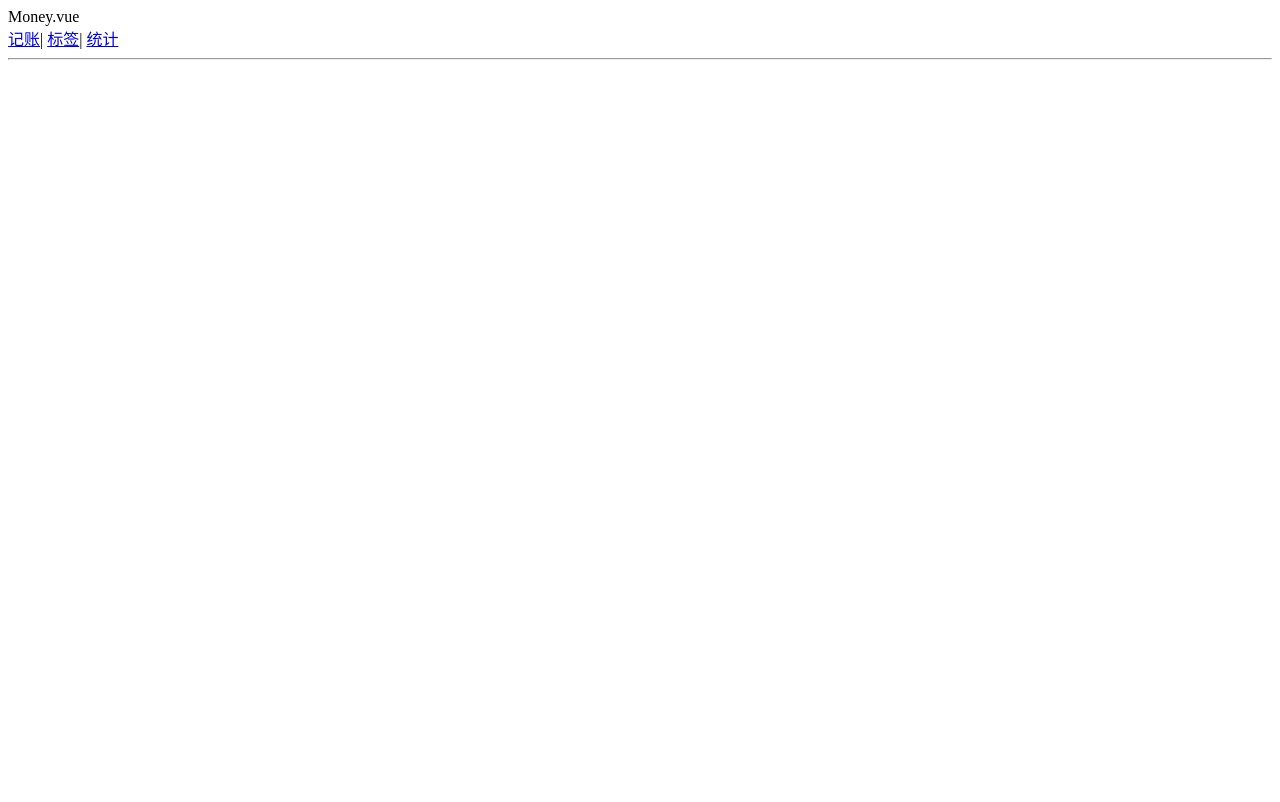
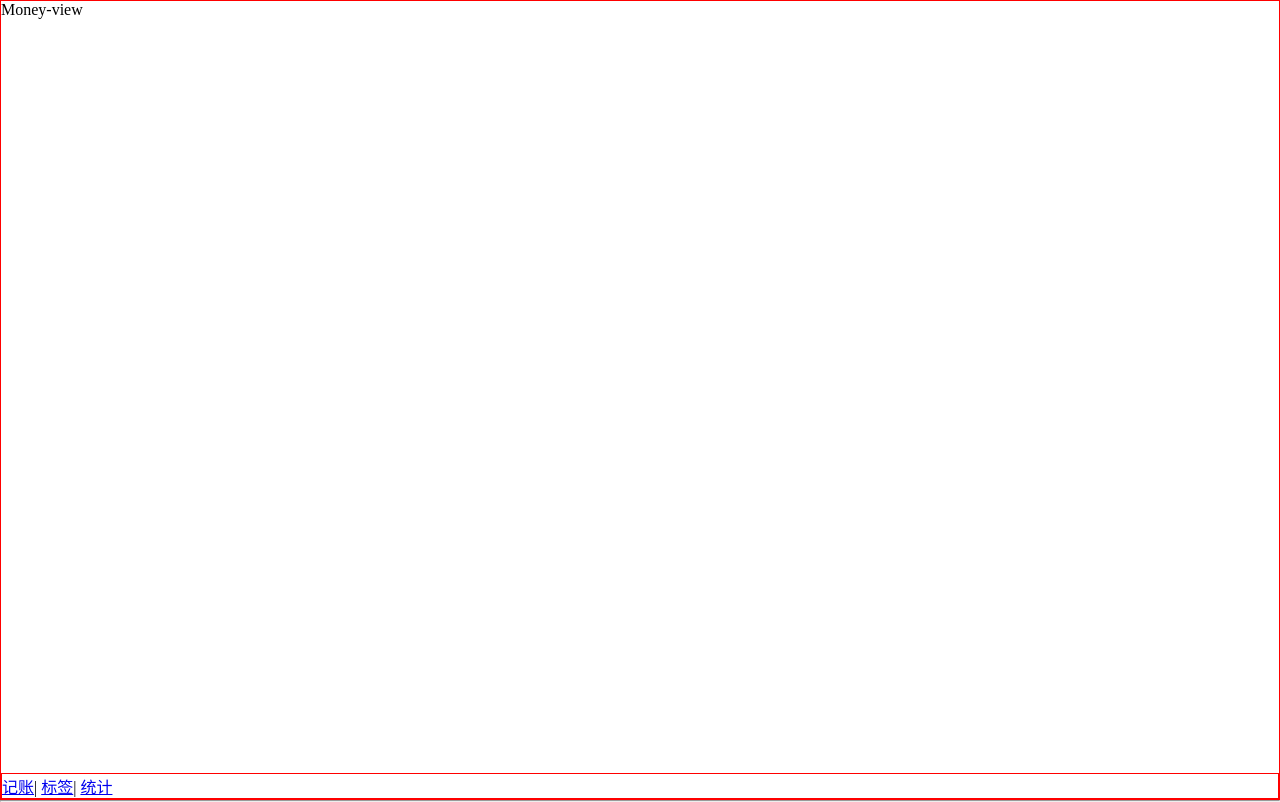
Before and after one commit to meijianxiao/wangcai, a Vue app: page /#/money in a window 1280 px wide. Built offline with nearby package versions, Linux system fonts and the light colour scheme.

Commit message:
添加 <Layout/>

```diff
--- a/src/App.vue
+++ b/src/App.vue
@@ -6,6 +6,9 @@
 </template>
 
 <style lang="scss">
+*{
+  margin: 0;padding: 0;box-sizing: border-box;
+}
 #app {
   font-family: Avenir, Helvetica, Arial, sans-serif;
   -webkit-font-smoothing: antialiased;
--- /dev/null
+++ b/src/components/Layout.vue
@@ -0,0 +1,29 @@
+<template>
+  <div class="nav-wrapper">
+    <div class="content">
+      <slot/>
+    </div>
+    <Nav/>
+  </div>
+</template>
+
+<script lang="ts">
+export default {
+  name: 'Layout'
+}
+
+</script>
+
+<style lang="scss" scoped>
+.nav-wrapper {
+  border: 1px solid red;
+  display: flex;
+  flex-direction: column;
+  height: 100vh;
+}
+
+.content {
+  overflow: auto;
+  flex-grow: 1;
+}
+</style>
--- a/src/components/Nav.vue
+++ b/src/components/Nav.vue
@@ -1,5 +1,5 @@
 <template>
-  <div>
+  <div class="nav">
     <router-link to="/money">记账</router-link>|
     <router-link to="/labels">标签</router-link>|
     <router-link to="/statistics">统计</router-link>
@@ -13,5 +13,7 @@ export default {
 </script>
 
 <style lang="scss" scoped>
-
+  .nav{
+    border: 1px solid red;
+  }
 </style>
--- a/src/main.ts
+++ b/src/main.ts
@@ -4,10 +4,11 @@ import './registerServiceWorker'
 import router from './router'
 import store from './store'
 import Nav from "@/components/Nav.vue";
-
+import Layout from "@/components/Layout.vue";
 Vue.config.productionTip = false
 
 Vue.component('Nav', Nav)
+Vue.component("Layout",Layout)
 new Vue({
     router,
     store,
--- a/src/router/index.ts
+++ b/src/router/index.ts
@@ -1,9 +1,9 @@
 import Vue from 'vue'
 import VueRouter, { RouteConfig } from 'vue-router'
-import Home from '@/views/Home.vue'
 import Money from "@/views/Money.vue";
 import Labels from "@/views/Labels.vue";
 import Statistics from "@/views/Statistics.vue";
+import Notfound from "@/views/Notfound.vue";
 
 Vue.use(VueRouter)
 
@@ -37,6 +37,10 @@ const routes: Array<RouteConfig> = [
   {
     path:'/statistics',
     component:Statistics
+  },
+  {
+    path:"*",
+    component:Notfound
   }
 ]
 
--- a/src/views/Labels.vue
+++ b/src/views/Labels.vue
@@ -1,7 +1,7 @@
 <template>
-  <div>Labels.vue
-    <Nav/>
-  </div>
+  <Layout>
+    Labels.vue
+  </Layout>
 </template>
 
 <script lang="ts">
--- a/src/views/Money.vue
+++ b/src/views/Money.vue
@@ -1,7 +1,7 @@
 <template>
-  <div>Money.vue
-  <Nav/>
-  </div>
+    <Layout>
+      <p>Money-view</p>
+    </Layout>
 </template>
 
 <script lang="ts">
--- /dev/null
+++ b/src/views/Notfound.vue
@@ -0,0 +1,16 @@
+<template>
+  <div>
+    <div>404</div>
+    <div><router-link to="/">返回首页</router-link></div>
+  </div>
+</template>
+
+<script lang="ts">
+export default {
+  name: "Notfound"
+}
+</script>
+
+<style lang="scss" scoped>
+
+</style>
--- a/src/views/Statistics.vue
+++ b/src/views/Statistics.vue
@@ -1,7 +1,7 @@
 <template>
-  <div>Statistics.vue
-    <Nav/>
-  </div>
+  <Layout>
+    Statistics.vue
+  </Layout>
 </template>
 
 <script lang="ts">
```
